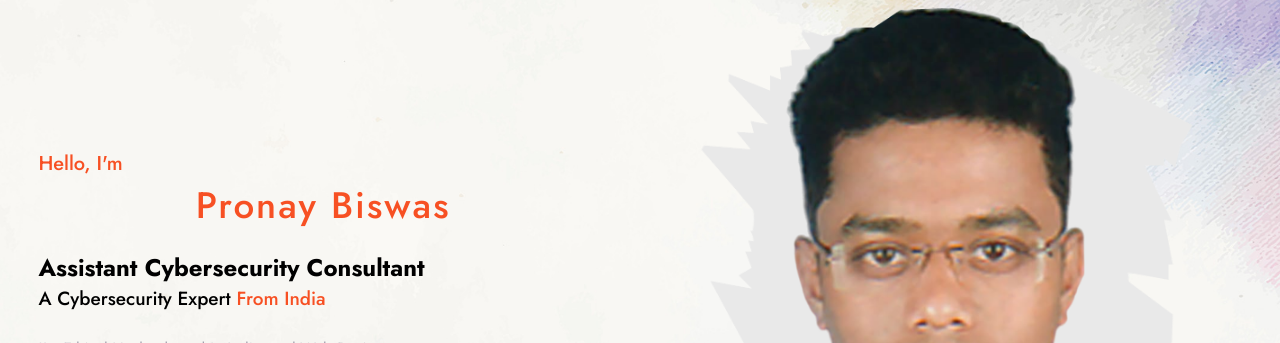
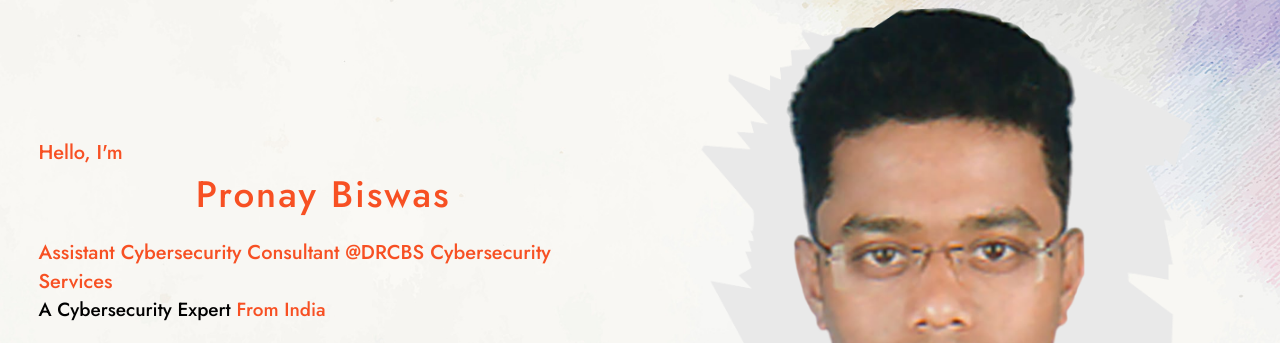
Before and after one commit to b0mk35h/b0mk35h.github.io, a plain HTML site: page index.html in a window 1280 px wide. Shown: the part 71-414 px from the top of the page. Drawn offline with nearby package versions, Linux system fonts and the light colour scheme.

Commit message:
Update index.html

```diff
--- a/index.html
+++ b/index.html
@@ -39,7 +39,7 @@
 		<div class="home-text">
 			<h3>Hello, I'm</h3>
 			<h1>Pronay Biswas</h1>
-			<h2>Assistant Cybersecurity Consultant</h2>
+			<h3>Assistant Cybersecurity Consultant @DRCBS Cybersecurity Services</h3>
 			<h5>A Cybersecurity Expert <span>From India</span></h5>
 			<p>I'm Ethical Hacker based in India, and Web Designer <br> Certified Ethical Hacker (C|EH) from EC-Council<br> CAP Certification from The SecOps Group</p>
 			<div class="social">
```
